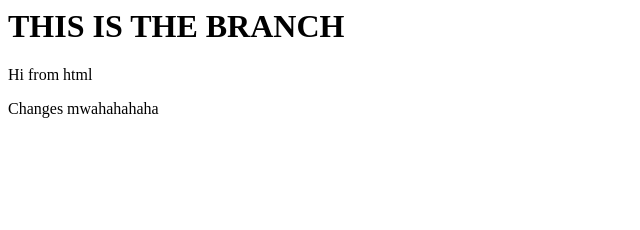
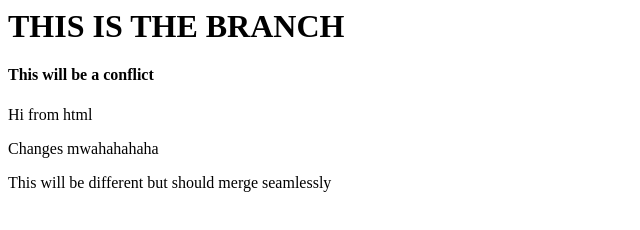
Before and after one commit to NoraKitchen/git-command-line-practice, a plain HTML site: page index.html in a window 1280 px wide. Shown: the whole page, without its empty margins (0-640 px from the left). Drawn offline with Linux system fonts and the light colour scheme.

Commit message:
set up some merge conflicts on branch

```diff
--- a/index.html
+++ b/index.html
@@ -2,6 +2,10 @@
 <title>Hi</title>
 <h1>THIS IS THE BRANCH</h1>
 
+<h4>This will be a conflict</h4>
+
 <body>Hi from html</body>
 <p>Changes mwahahahaha</p>
 </html>
+
+<p>This will be different but should merge seamlessly</p>
```
